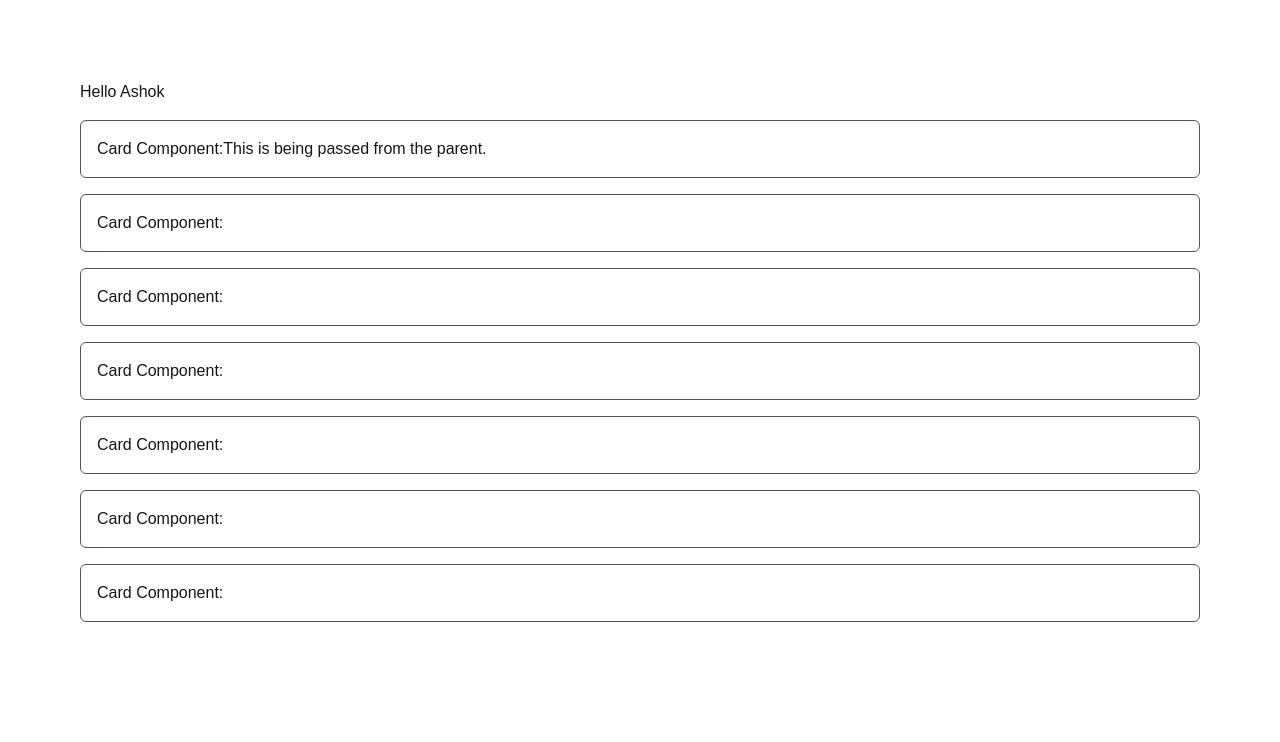
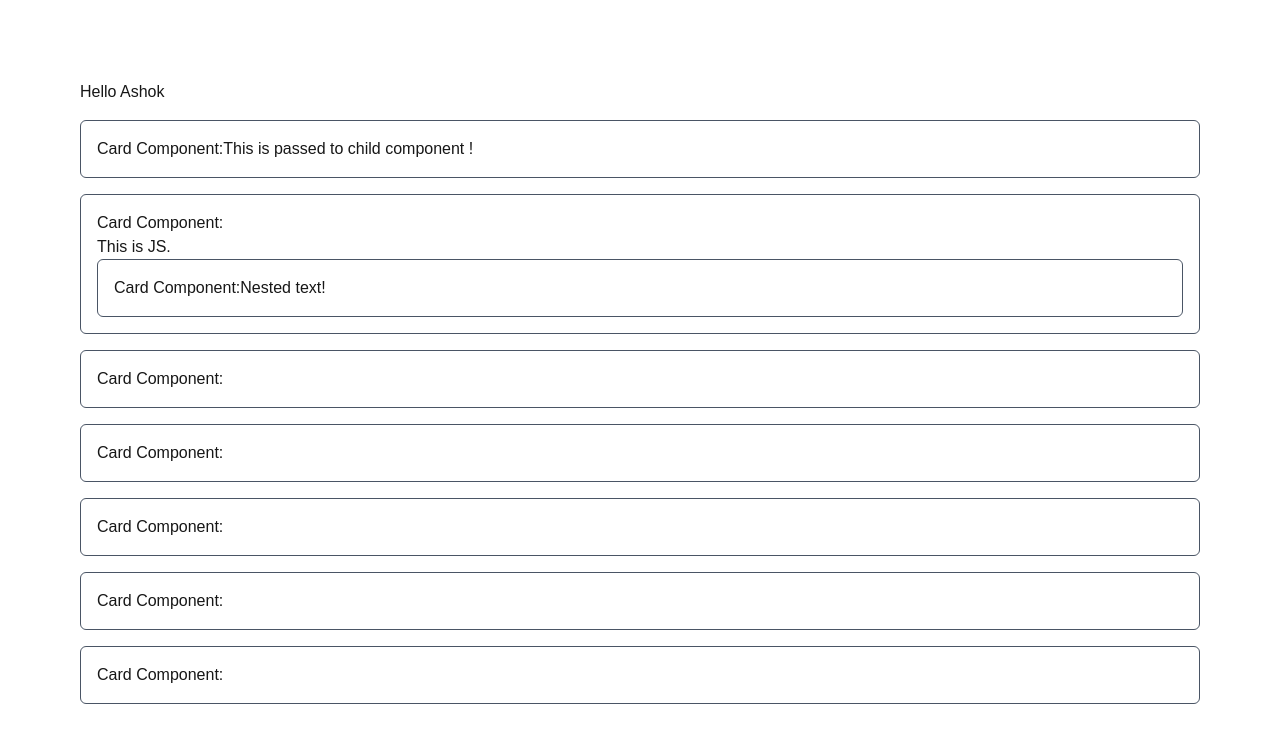
Before and after one commit to ashokneupane100/next-commerce, a Next.js app: page / in a window 1280 px wide. Shown: the top 742 px of the page. Built offline with nearby package versions, Linux system fonts and the light colour scheme.

Commit message:
8. Component Props (Passing Data to Components)

```diff
--- a/app/page.js
+++ b/app/page.js
@@ -1,8 +1,8 @@
 import Image from "next/image";
 
-function Card(props) {
+function Card({children}) {
   return (
-    <div className="border rounded-md border-gray-600 p-4">Card Component:{props.text}</div>
+    <div className="border rounded-md border-gray-600 p-4">Card Component:{children}</div>
   );
 }
 
@@ -12,8 +12,11 @@ export default function Home() {
     <>
       <div className="p-20 space-y-4">
         <div className="">Hello {name}</div>
-        <Card text="This is being passed from the parent."/>
-        <Card/>
+        <Card >This is passed to child component !</Card>
+        <Card >
+          <div className="">This is JS.</div>
+          <Card>Nested text!</Card>
+        </Card>
         <Card/>
         <Card/>
         <Card/>
```
